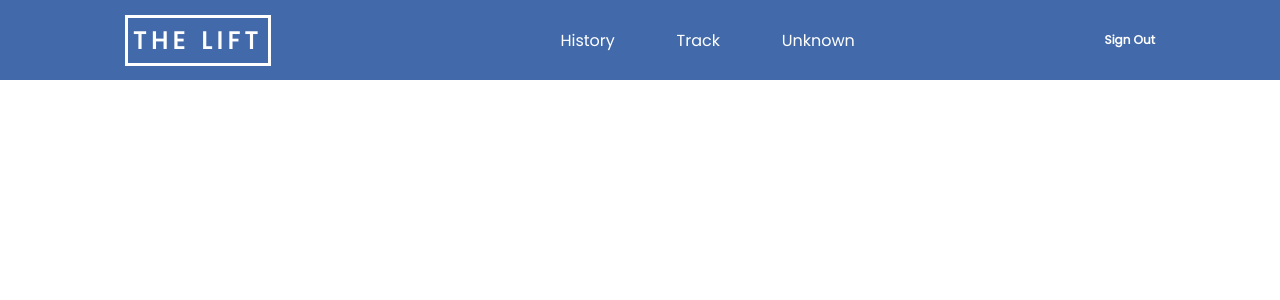
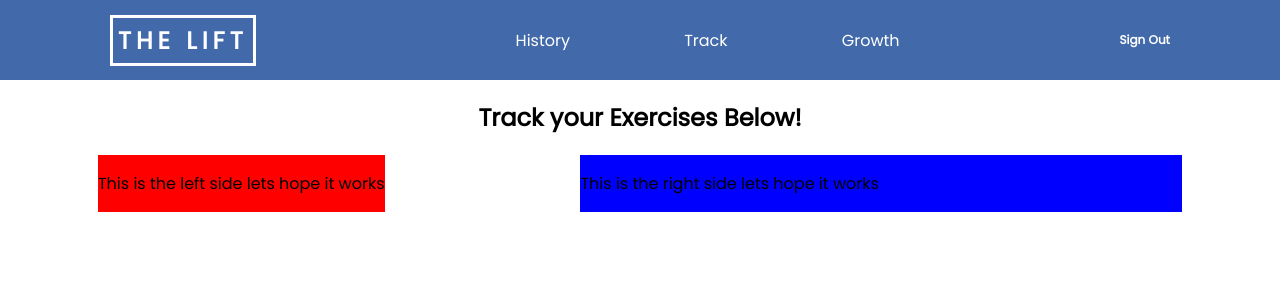
Before and after one commit to abaker138/lift-app, a React (Create React App) app: page / in a window 1280 px wide. Shown: the top 300 px of the page. Built offline with nearby package versions, Linux system fonts and the light colour scheme.

Commit message:
Working on Track Comp

```diff
--- a/src/App.js
+++ b/src/App.js
@@ -1,5 +1,6 @@
 import React, {Component} from 'react';
 import Nav from './Components/Navigation/nav.js';
+import Track from './Components/Track/track.js';
 
 import './App.css';
 
@@ -8,6 +9,7 @@ class App extends Component {
   return (
     <div>
       <Nav />
+      <Track />
     </div>
   );
 }
--- a/src/Components/Navigation/nav.css
+++ b/src/Components/Navigation/nav.css
@@ -31,7 +31,7 @@ img {
 .nav-list {
 	display: flex;
 	justify-content: space-between;
-	width: 23%;
+	width: 30%;
 	font-size: 2vh;
 	color: white;
 }
--- a/src/Components/Navigation/nav.js
+++ b/src/Components/Navigation/nav.js
@@ -1,4 +1,4 @@
- import React from 'react';
+import React from 'react';
 import './nav.css';
 
 const Nav = () => {
@@ -9,9 +9,9 @@ const Nav = () => {
 					<h2 className='logo'>The Lift</h2>
 
 					<ul className='nav-list'>
-						<li>History</li>
-						<li>Track</li>
-						<li>Unknown</li>
+						<li >History</li>
+						<li >Track</li>
+						<li >Growth</li>
 					</ul>
 
 					<h3 className='sign-out'> Sign Out </h3>
--- /dev/null
+++ b/src/Components/Track/track.css
@@ -0,0 +1,18 @@
+.title {
+	text-align: center;
+}
+
+.trackBody {
+
+	display: flex;
+	justify-content: space-around;
+}
+
+.leftSide {
+	background-color: red;
+}
+
+.rightSide {
+	background-color: blue;
+	width: 47vw;
+}
--- /dev/null
+++ b/src/Components/Track/track.js
@@ -0,0 +1,42 @@
+import React, { Component } from 'react';
+import './track.css'
+
+class Track extends Component {
+	constructor() {
+    super();
+    this.state = {
+    	exercises: 0
+      }
+  	}
+
+
+	render() {
+		return (
+		<div>
+			<h2 className='title'> Track your Exercises Below! </h2>
+			<div className='trackBody'>
+
+				<div className='leftSide'>
+					<p>This is the left side lets hope it works</p>
+					<exerciseData />
+
+				</div>
+				<div className='rightSide'>
+					<p>This is the right side lets hope it works</p>
+
+				</div>
+
+			</div>
+
+		</div>
+		);
+	}
+
+
+
+
+
+}
+
+
+export default Track;
```
Also changed, not shown: src/Components/ExerciseData/exerciseData.css (added), src/Components/ExerciseData/exerciseData.js (added), 1 other file (tests, documents, lock files or other folders).
